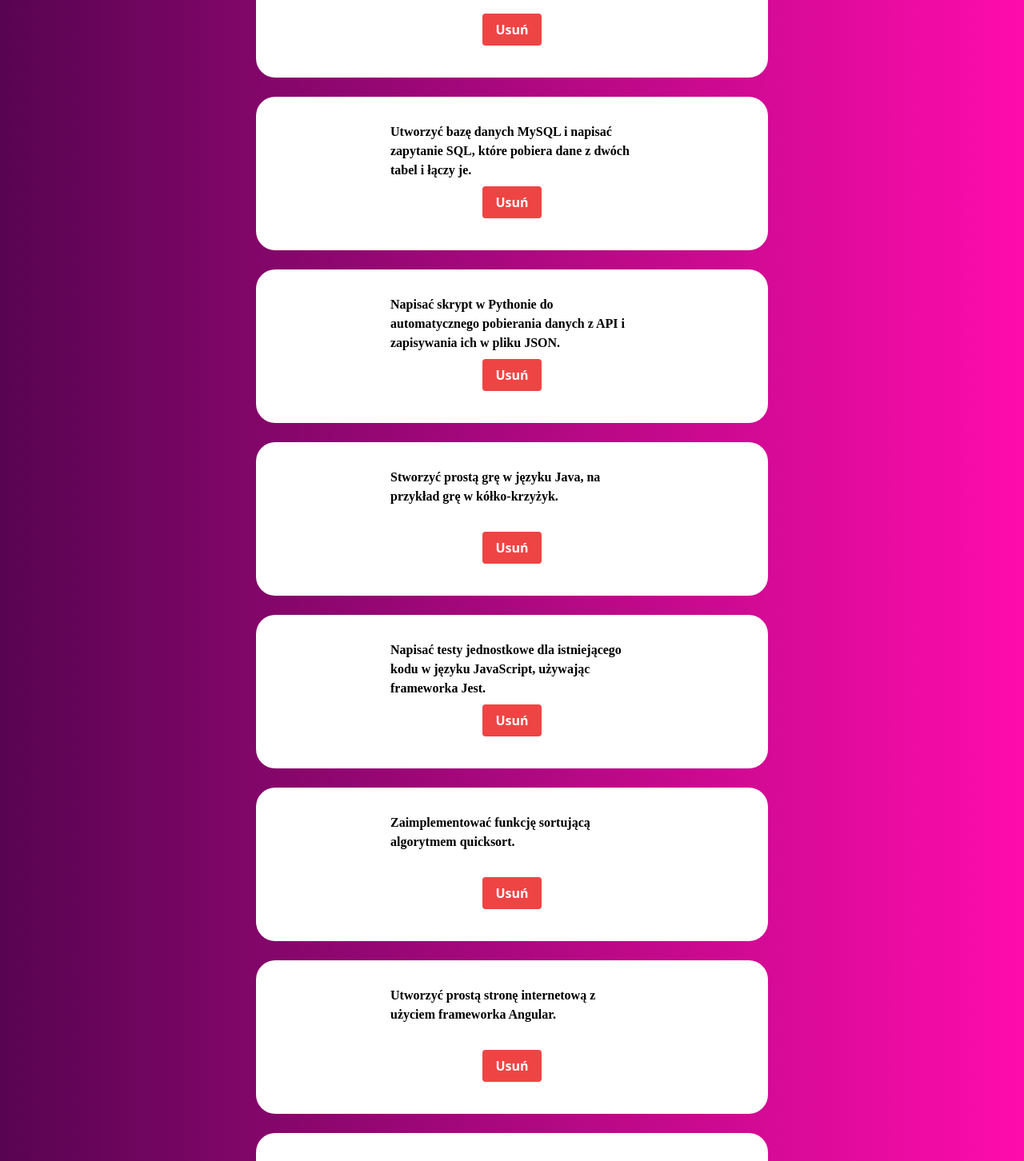
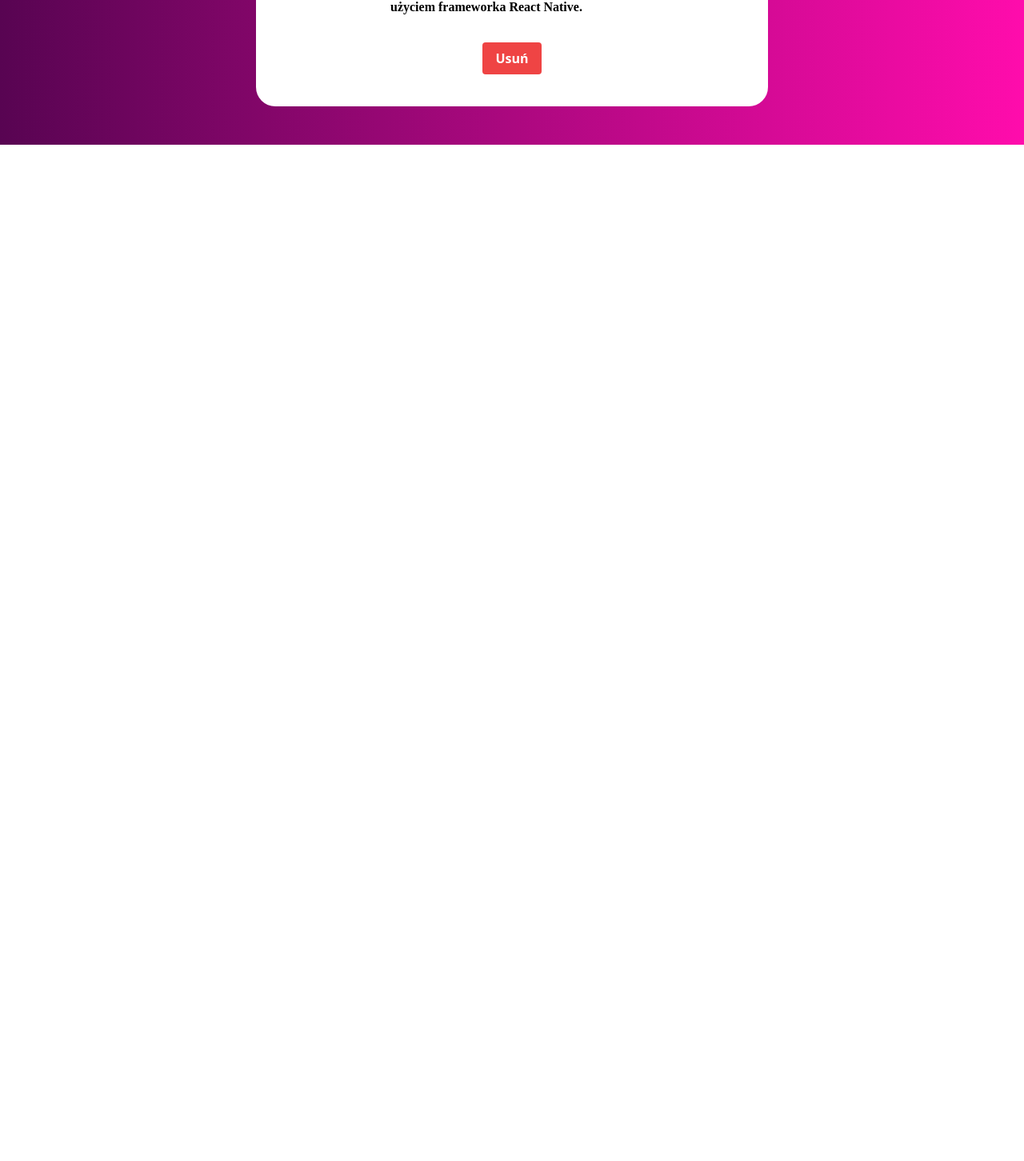
Before and after one commit to podlaskialgorytm3/ToDoApp, a React (Vite) app: page / in a window 1280 px wide. Shown: the part 619-2071 px from the top of the page at 80% size. After the commit the page ends 800 px from the top, so only its background shows below. Built offline with nearby package versions, Linux system fonts and the light colour scheme.

Commit message:
Remove unused tasks

```diff
--- a/src/task.js
+++ b/src/task.js
@@ -11,33 +11,5 @@ export const TASK = [
     {
       title: "Zadanie 3",
       description: "Zaprojektować prostą aplikację mobilną z użyciem frameworka React Native."
-    },
-    {
-      title: "Zadanie 4",
-      description: "Utworzyć bazę danych MySQL i napisać zapytanie SQL, które pobiera dane z dwóch tabel i łączy je."
-    },
-    {
-      title: "Zadanie 5",
-      description: "Napisać skrypt w Pythonie do automatycznego pobierania danych z API i zapisywania ich w pliku JSON."
-    },
-    {
-      title: "Zadanie 6",
-      description: "Stworzyć prostą grę w języku Java, na przykład grę w kółko-krzyżyk."
-    },
-    {
-      title: "Zadanie 7",
-      description: "Napisać testy jednostkowe dla istniejącego kodu w języku JavaScript, używając frameworka Jest."
-    },
-    {
-      title: "Zadanie 8",
-      description: "Zaimplementować funkcję sortującą algorytmem quicksort."
-    },
-    {
-      title: "Zadanie 9",
-      description: "Utworzyć prostą stronę internetową z użyciem frameworka Angular."
-    },
-    {
-      title: "Zadanie 10",
-      description: "Napisać skrypt w Ruby do przetwarzania pliku tekstowego i wypisania wyników na konsoli."
     }
   ];
```
